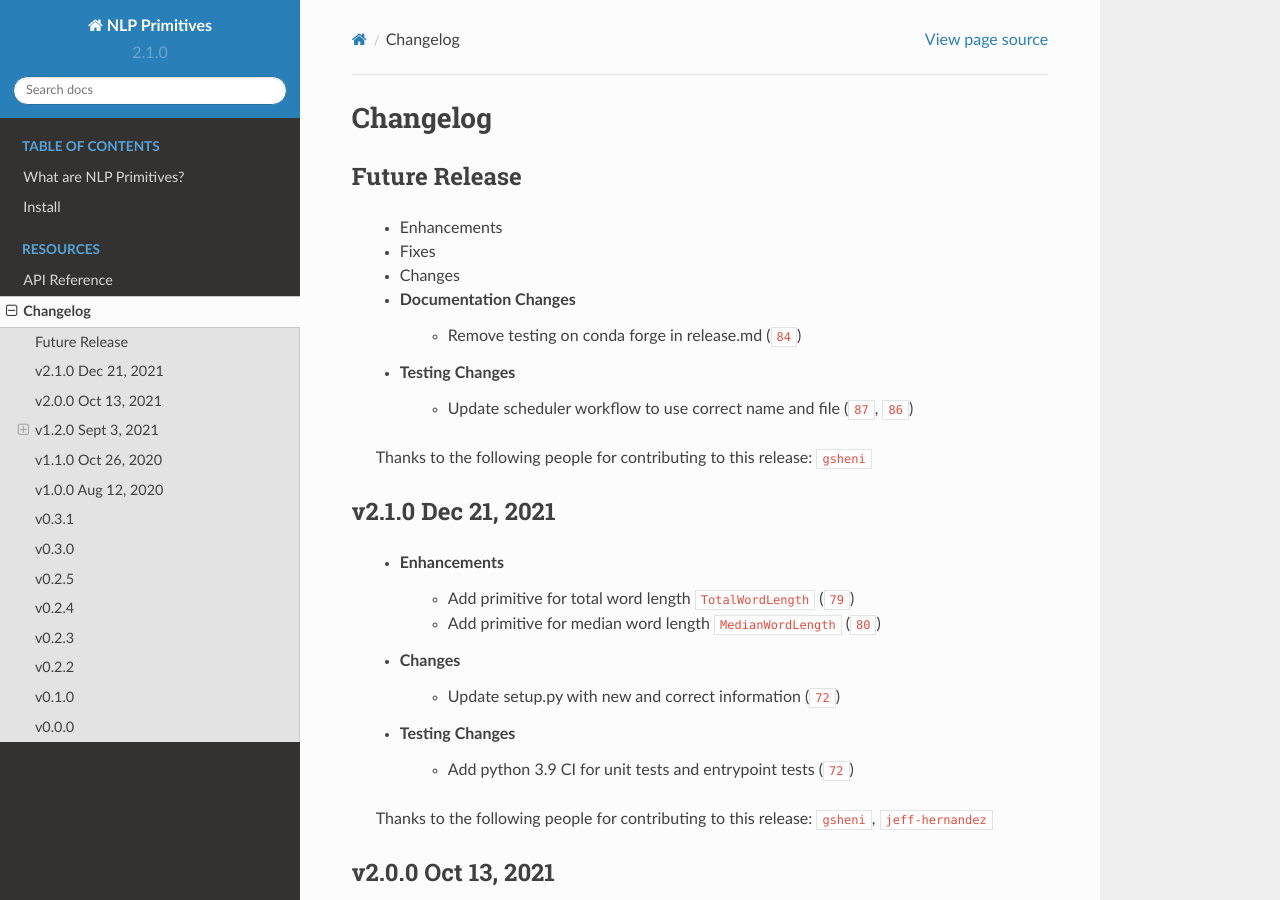
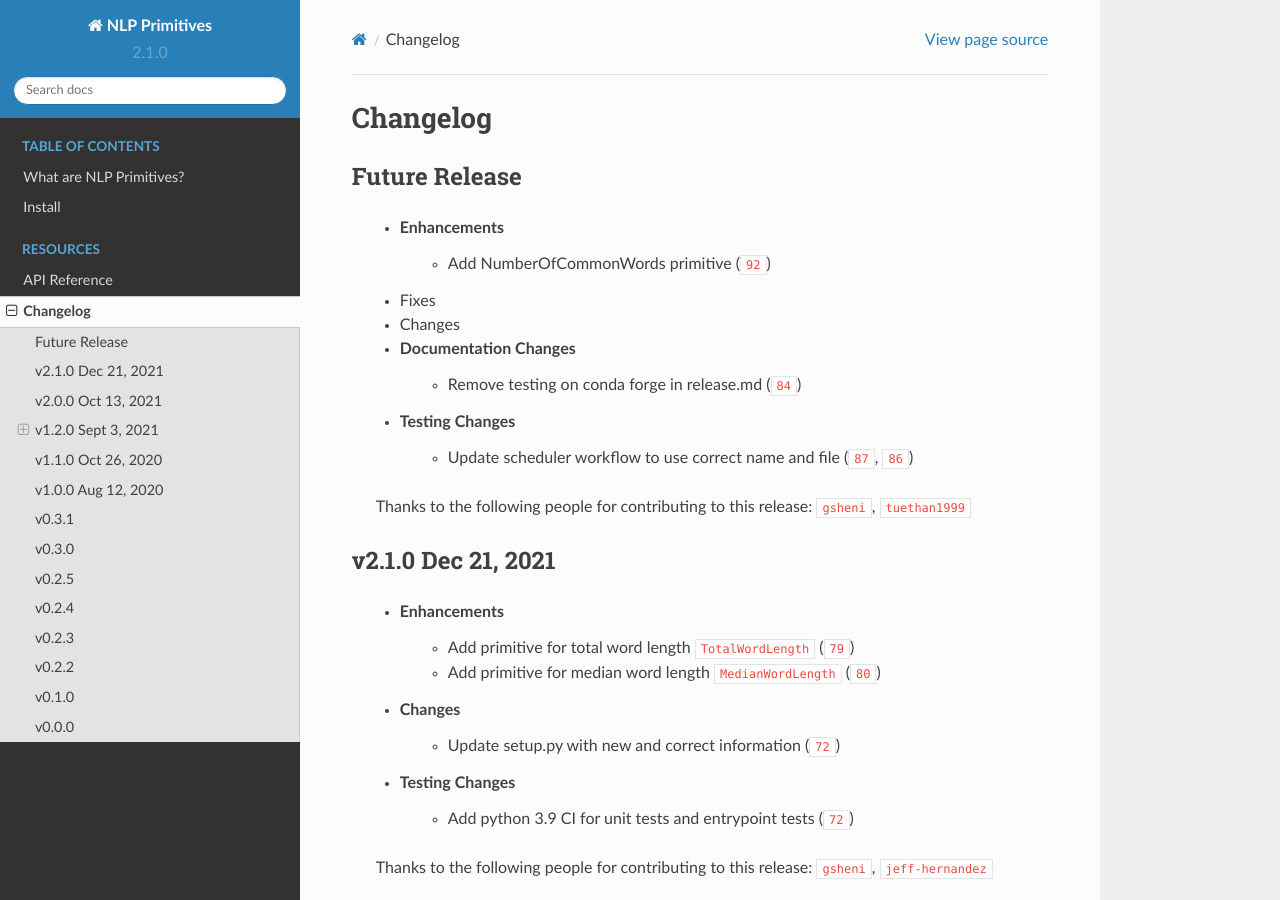
Before and after one commit to alteryx/nlp_primitives, a Sphinx documentation site: the page built from docs/source/changelog.rst, in a window 1280 px wide and 900 px high. Built offline with Sphinx 7.4.7 and the Read the Docs theme 2.0.0, drawn with Linux system fonts in a browser that asks for light colours; cross-references to code outside the pages are shown as plain code.

Commit message:
changelog

```diff
--- a/docs/source/changelog.rst
+++ b/docs/source/changelog.rst
@@ -5,6 +5,7 @@ Changelog
 Future Release
 ==============
     * Enhancements
+        * Add NumberOfCommonWords primitive (:pr:`92`)
     * Fixes
     * Changes
     * Documentation Changes
@@ -13,7 +14,7 @@ Future Release
         * Update scheduler workflow to use correct name and file (:pr:`87`, :pr:`86`)
 
     Thanks to the following people for contributing to this release:
-    :user:`gsheni`
+    :user:`gsheni`, :user:`tuethan1999`
 
 v2.1.0 Dec 21, 2021
 ===================
```
